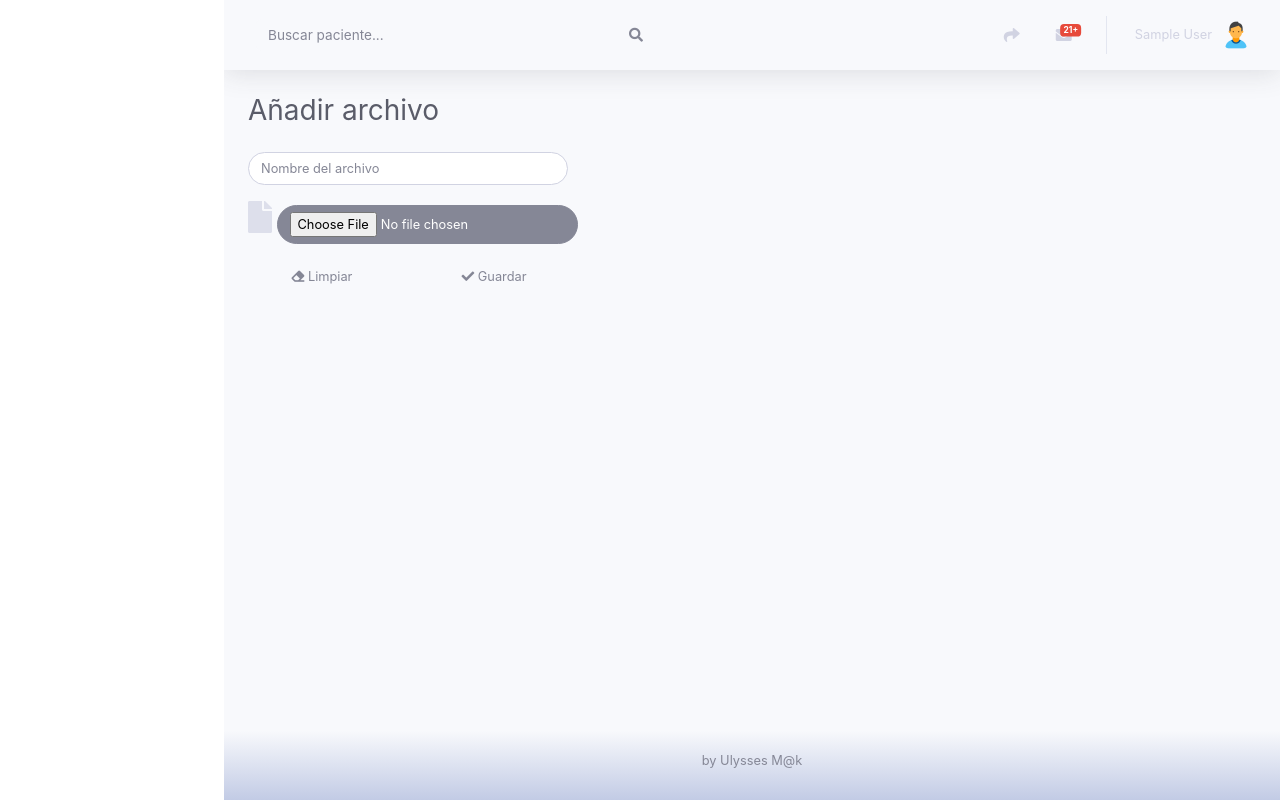
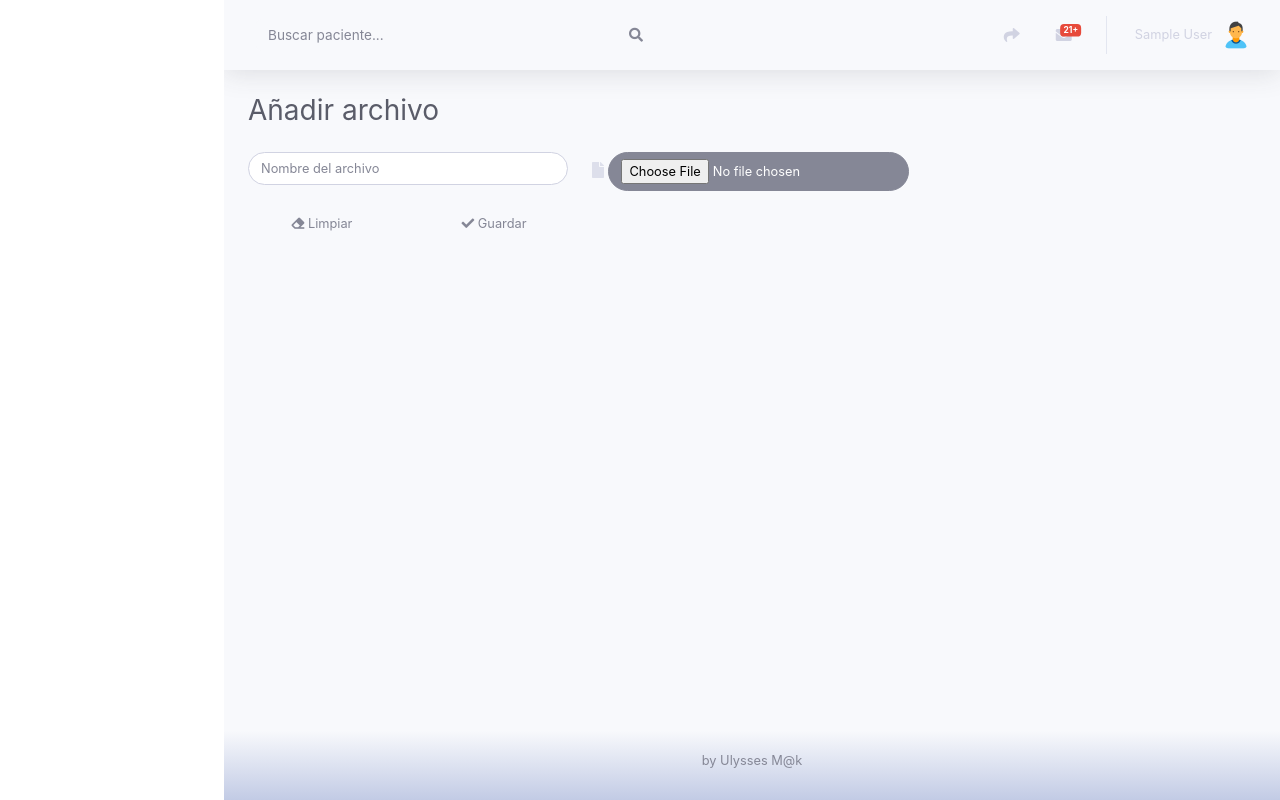
Before and after one commit to byosonet/webtooth, a Django app: page /service/add/file/ in a window 1280 px wide. Run offline with Django 3.2, Linux system fonts and the light colour scheme; the visitor is signed in with stand-in values (Sample User, id 1); data comes from the database, SQL or seed files in the repository; some libraries are stand-ins or nearby versions.

Commit message:
fix html

```diff
--- a/appGestionPacientes/templates/file/altaArchivo.html
+++ b/appGestionPacientes/templates/file/altaArchivo.html
@@ -19,13 +19,12 @@
         <div class="col-sm-4">
             {{form.nombre}}
         </div>
-    </div>
-    <div class="form-group row">
-        <div class="col-sm-12">
-            <i class="fas fa-file fa-2x text-gray-300"></i> {{form.path}}
+        <div class="col-sm-8">
+            <i class="fas fa-file fa-1x text-gray-300"></i> {{form.path}}
         </div>
     </div>
     <div class="form-group row">
+
         <div class="col-sm-2">
             <button type="reset" class="btn btn-{{request.session.bt_color}} btn-user btn-block"><i
                     class="fa fa-eraser"></i> Limpiar</button>
--- a/appGestionPacientes/templates/patient/alta.html
+++ b/appGestionPacientes/templates/patient/alta.html
@@ -72,8 +72,12 @@
 
     <div class="form-group row">
         <div class="col-sm-6">
-            <i class="fas fa-user fa-2x text-gray-300"></i> Foto del paciente: {{form.foto}}
+            <i class="fas fa-user fa-1x text-gray-300"></i> Foto del paciente: {{form.foto}}
         </div>
+
+        <div class="col-sm-2">
+        </div>
+
         <div class="col-sm-2">
             <button type="reset" class="btn btn-{{request.session.bt_color}} btn-user btn-block"><i class="fa fa-eraser"></i> Limpiar</button>
         </div>
--- a/appGestionPacientes/templates/patient/buscarPaciente.html
+++ b/appGestionPacientes/templates/patient/buscarPaciente.html
@@ -19,6 +19,9 @@
     </div>
 
   	<div class="form-group row">
+        <div class="col-sm-8">
+
+        </div>
   		<div class="col-sm-2">
             <button type="reset" class="btn btn-{{request.session.bt_color}} btn-user btn-block"><i class="fa fa-eraser"></i> Limpiar</button>
         </div>
```
